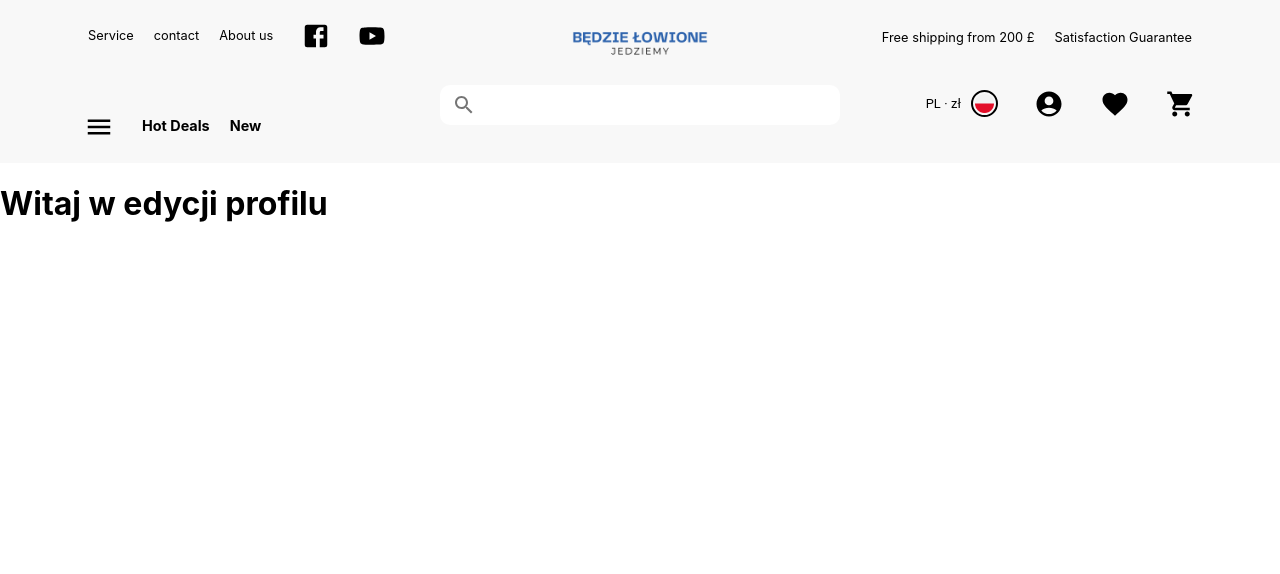
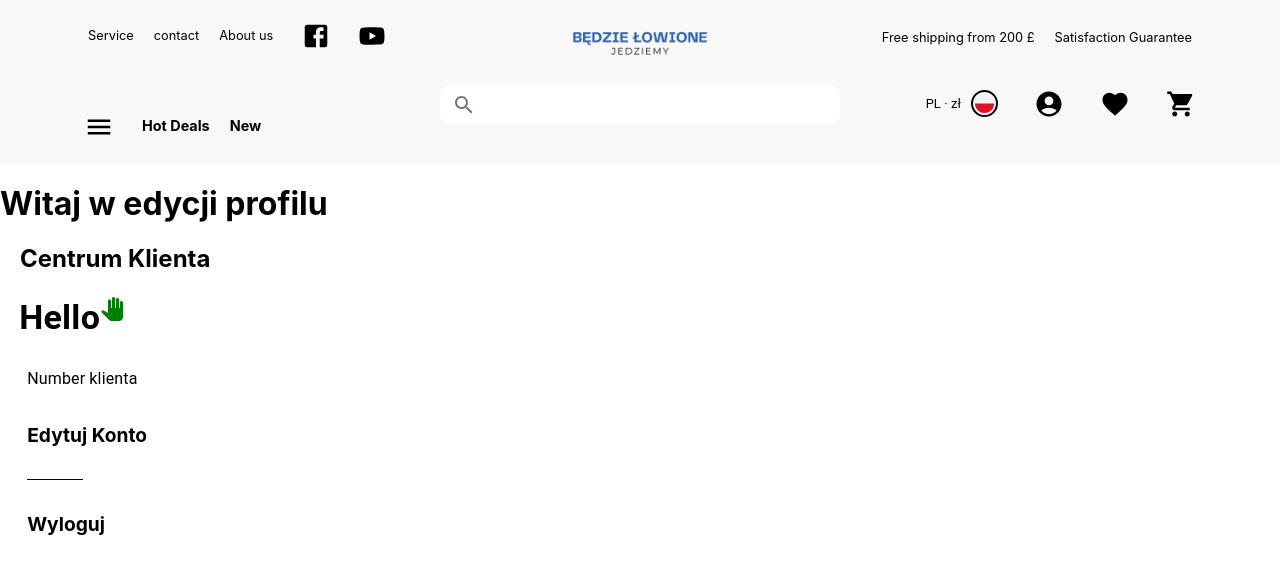
Before and after one commit to RafalGontarski/MyShop-frontend, a React (Create React App) app: page /edit-profile in a window 1280 px wide. Shown: the top 574 px of the page. Built offline with nearby package versions, Linux system fonts and the light colour scheme.

Commit message:
feature-MSH11/MyProfile_component_display_correctly

```diff
--- a/src/App.tsx
+++ b/src/App.tsx
@@ -6,7 +6,7 @@ import {withAxiosIntercepted} from "./hooks/withAxiosIntercepted";
 import {RegistrationDrawer} from "./components/drawer/RegistrationDrawer";
 import MainPage from "./pages/MainPage";
 import {Route, Routes} from "react-router-dom";
-import ProfileEdit from "./pages/ProfileEdit";
+import MyProfile from "./pages/MyProfile";
 
 
 const UserContext =
@@ -99,7 +99,16 @@ const App = () => {
 
             <Routes>
                 <Route path="/" element={<MainPage />} />
-                <Route path="/edit-profile" element={<ProfileEdit />} />
+                <Route path="/edit-profile"
+                       element={<MyProfile
+                           open={isProfileDrawerOpen}
+                           onClose={() => setIsProfileDrawerOpen(false)}
+                           onLogoutClick={handleLogout}
+                           userId={userId}
+                           userName={userName}
+                           userSurname={userSurname}
+                           userEmail={userEmail}
+                           userRole={userRole}/>} />
                 {/* Możesz dodać więcej ścieżek tutaj */}
             </Routes>
 
--- /dev/null
+++ b/src/pages/MyProfile.tsx
@@ -0,0 +1,158 @@
+// MyProfile.tsx
+import React from 'react';
+import {CustomerCenterText, StyledHandIcon, Welcome} from "../components/drawer/Drawer.styles";
+import {
+    LineContainer, LineText,
+    LinksContainer, ProfileContainer, ProfileDrawerLink, ProfileLine,
+    ProfileWelcome,
+    ProfileWelcomeText,
+    UserData,
+    UserDataContainer
+} from "../components/drawer/ProfileDrawer.styles";
+import {useTranslation} from "react-i18next";
+
+
+type UserEditProps = {
+    open: boolean;
+    onClose: () => void;
+    onLogoutClick: () => void;
+    userId: number | null;
+    userName: string | null;
+    userSurname: string | null;
+    userEmail: string | null;
+    userRole: string[] | null;
+};
+
+
+const MyProfile: React.FC<UserEditProps> = ({ open, onClose, onLogoutClick, userId, userName,userSurname, userEmail, userRole }) => {
+    const { t } = useTranslation();
+
+    function handleLogout() {
+        console.log("logout xd");
+        onLogoutClick(); // Wywołaj funkcję przekazaną jako prop
+        onClose(); // Zamknij szufladę
+    }
+
+
+    let rolesString = "";
+    if (userRole) {
+        rolesString = userRole.join(', ');
+    }
+
+    return (
+        <div>
+            <h1>Witaj w edycji profilu</h1>
+            <CustomerCenterText>Centrum Klienta</CustomerCenterText>
+            <ProfileContainer>
+
+                <Welcome>
+                    <ProfileWelcomeText variant="h4" gutterBottom>
+                        {t('loginDrawer.greeting')} {userName}
+                    </ProfileWelcomeText>
+                    <StyledHandIcon/>
+                </Welcome>
+                <Welcome>
+                    <ProfileWelcomeText variant="h6" gutterBottom>
+                        {rolesString}
+                    </ProfileWelcomeText>
+                </Welcome>
+
+                <UserDataContainer>
+                    <ProfileWelcome>
+                        <UserData variant="body1" gutterBottom
+                                  style={{ marginRight: '4px' }}
+                        >
+                            {userName}
+                        </UserData>
+                        <UserData variant="body1" gutterBottom>
+                            {userSurname}
+                        </UserData>
+                    </ProfileWelcome>
+                    <ProfileWelcome>
+                        <UserData variant="body1" gutterBottom>
+                            {userEmail}
+                        </UserData>
+                    </ProfileWelcome>
+                    <ProfileWelcome>
+                        <UserData variant="body1" gutterBottom>
+                            Number klienta {userId}
+                        </UserData>
+                    </ProfileWelcome>
+                </UserDataContainer>
+
+                <LinksContainer>
+
+                    <ProfileDrawerLink
+                        href="/edit-profile"
+                        underline="none"
+                        onMouseOver={(event) => {event.currentTarget.style.color = '#008000'}}
+                        onMouseOut={(event) => {event.currentTarget.style.color = '#000'}}
+                    >
+                        Edytuj Konto
+                    </ProfileDrawerLink>
+
+                    {userRole && (userRole.includes("ADMIN") || userRole.includes("MANAGER")) && (
+                        <LineContainer>
+                            <LineText>Panel Managera</LineText>
+                        </LineContainer>
+                    )}
+                    {userRole && (userRole.includes("ADMIN") || userRole.includes("MANAGER")) && (
+                        <ProfileDrawerLink
+                            href="#"
+                            underline="none"
+                            onMouseOver={(event) => {event.currentTarget.style.color = '#008000'}}
+                            onMouseOut={(event) => {event.currentTarget.style.color = '#000'}}
+                        >
+                            Dodaj Produkt
+                        </ProfileDrawerLink>
+                    )}
+                    {userRole && (userRole.includes("ADMIN")) && (
+                        <LineContainer>
+                            <LineText>Panel Właściciela</LineText>
+                        </LineContainer>
+                    )}
+                    {userRole && (userRole.includes("ADMIN")) && (
+
+                        <ProfileDrawerLink
+                            href="#"
+                            underline="none"
+                            onMouseOver={(event) => {event.currentTarget.style.color = '#008000'}}
+                            onMouseOut={(event) => {event.currentTarget.style.color = '#000'}}
+                        >
+                            Zatrudnij pracownika
+                        </ProfileDrawerLink>
+                    )}
+                    {userRole && (userRole.includes("ADMIN")) && (
+
+                        <ProfileDrawerLink
+                            href="#"
+                            underline="none"
+                            onMouseOver={(event) => {event.currentTarget.style.color = '#008000'}}
+                            onMouseOut={(event) => {event.currentTarget.style.color = '#000'}}
+                        >
+                            Dodaj Kategorię
+                        </ProfileDrawerLink>
+                    )}
+
+                    <ProfileLine/>
+
+                    <ProfileDrawerLink
+                        href="/"
+                        underline="none"
+                        onMouseOver={(event) => {event.currentTarget.style.color = '#008000'}}
+                        onMouseOut={(event) => {event.currentTarget.style.color = '#000'}}
+                        onClick={handleLogout}
+                    >
+                        Wyloguj
+                    </ProfileDrawerLink>
+
+                </LinksContainer>
+
+            </ProfileContainer>
+
+            {/* Tutaj możesz dodać formularz edycji profilu i inne elementy */}
+        </div>
+    );
+}
+
+export default MyProfile;
--- a/src/pages/ProfileEdit.tsx
+++ /dev/null
@@ -1,13 +0,0 @@
-// ProfileEdit.tsx
-import React from 'react';
-
-const ProfileEdit: React.FC = () => {
-    return (
-        <div>
-            <h1>Witaj w edycji profilu</h1>
-            {/* Tutaj możesz dodać formularz edycji profilu i inne elementy */}
-        </div>
-    );
-}
-
-export default ProfileEdit;
```
